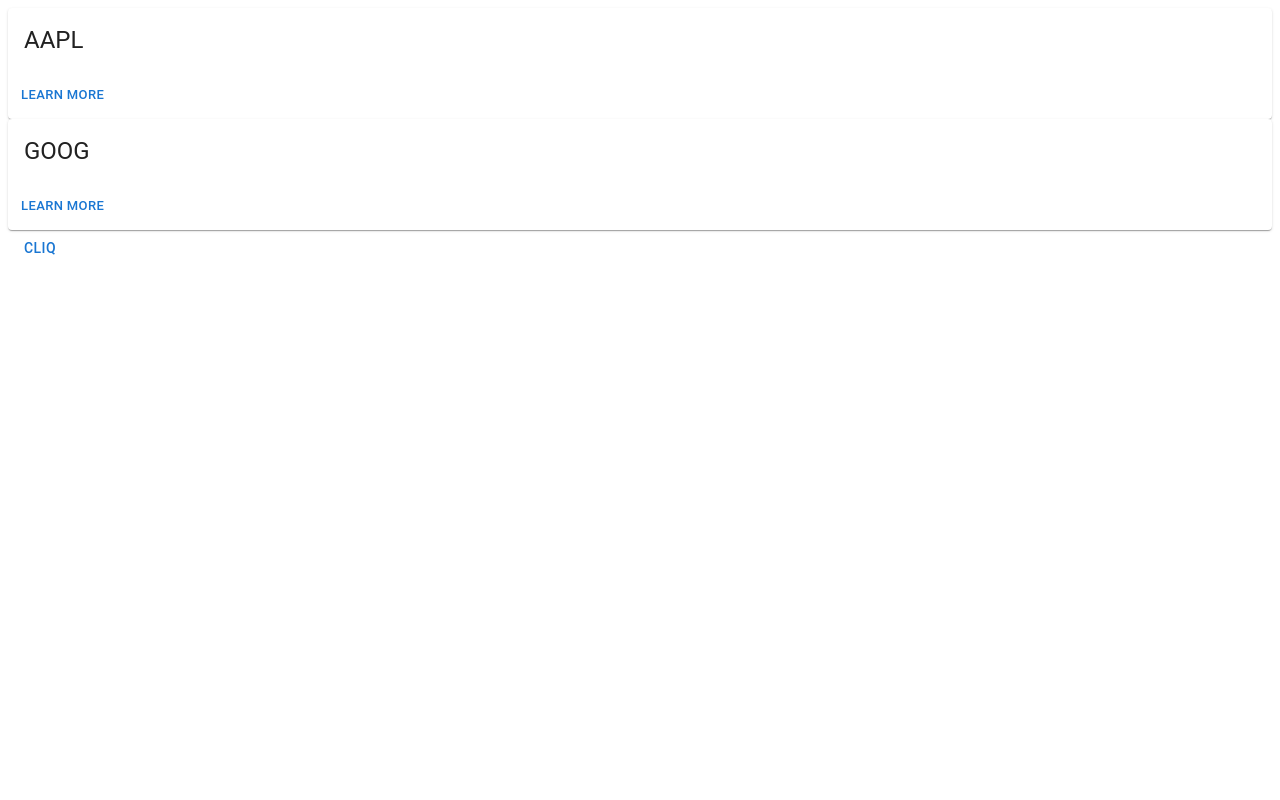
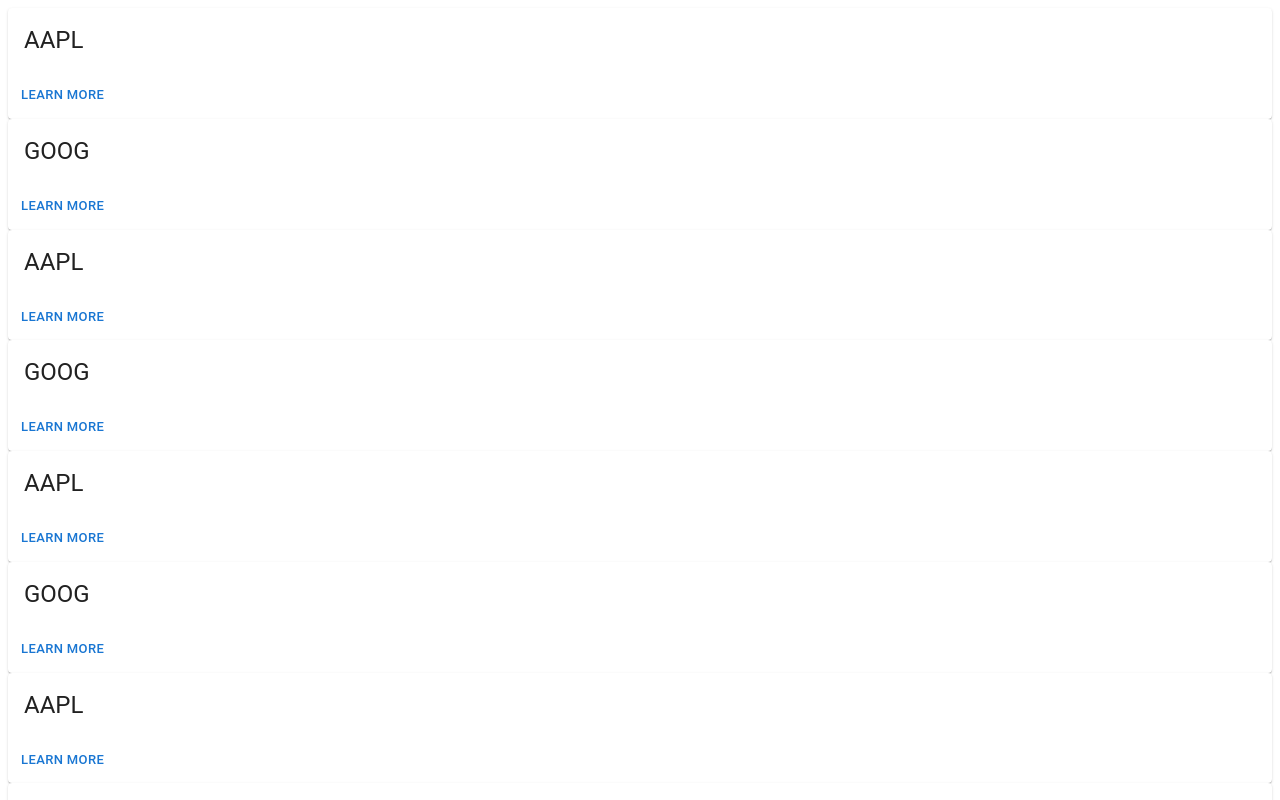
Before and after one commit to rrrussrrr/snow-grow, a React (Create React App) app in the folder frontend/: page / in a window 1280 px wide. Shown: the top 800 px of the page. Built offline with nearby package versions, Linux system fonts and the light colour scheme.

Commit message:
added more tickers for display checking

```diff
--- a/frontend/src/App.js
+++ b/frontend/src/App.js
@@ -13,7 +13,9 @@
 function App() {
 
   const [stockTickers, setStockTickers] = useState([
-    {ticker: "AAPL"},{ticker:"GOOG"}
+    {ticker: "AAPL"},{ticker:"GOOG"},{ticker: "AAPL"},{ticker:"GOOG"},{ticker: "AAPL"},{ticker:"GOOG"},
+    {ticker: "AAPL"},{ticker:"GOOG"},{ticker: "AAPL"},{ticker:"GOOG"},{ticker: "AAPL"},{ticker:"GOOG"},
+    {ticker: "AAPL"},{ticker:"GOOG"},{ticker: "AAPL"},{ticker:"GOOG"},{ticker: "AAPL"},{ticker:"GOOG"}
   ]);
 
 
```
